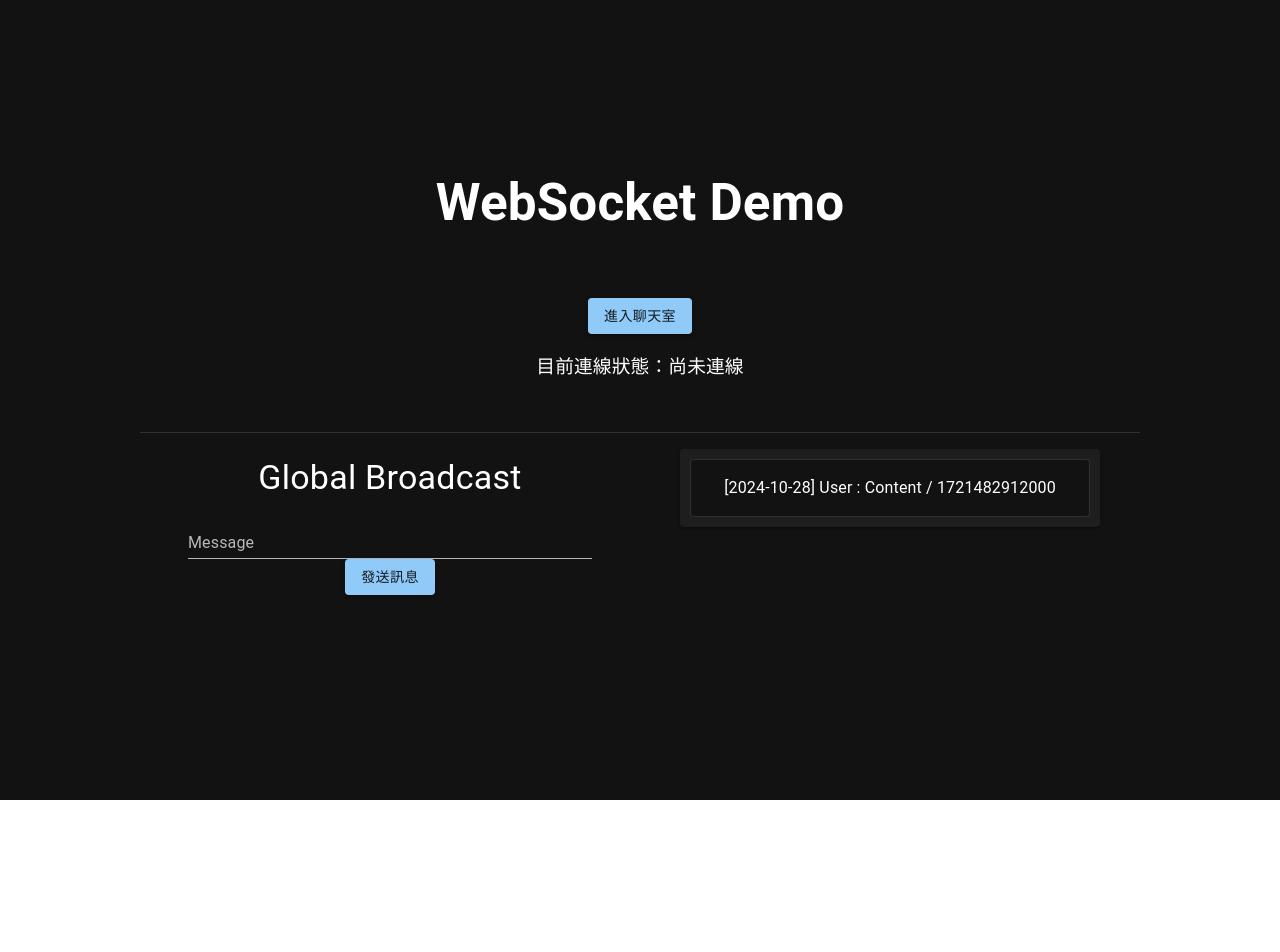
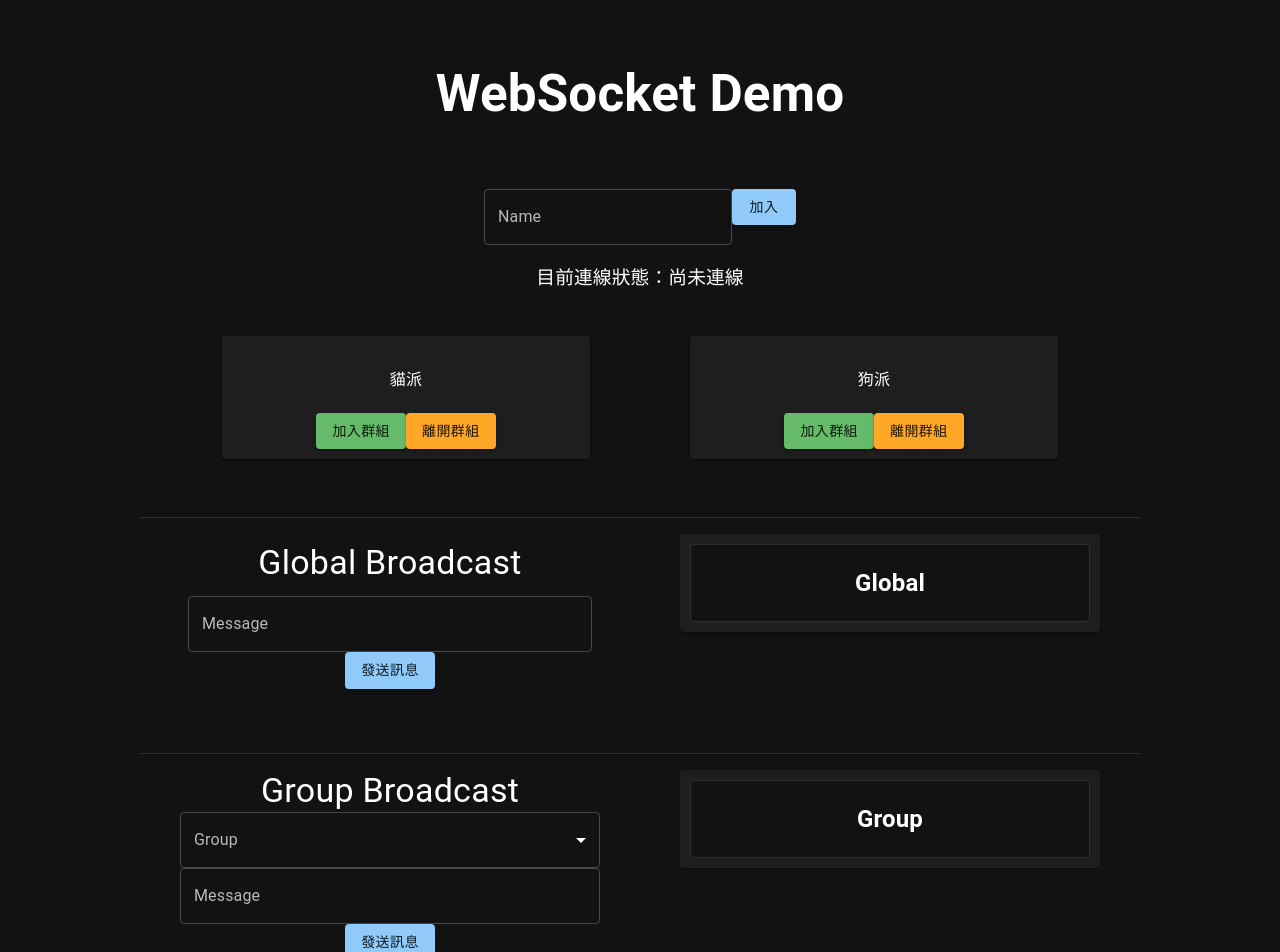
Before and after one commit to chen-chens/Demo-WebSocket-Client, a React (Vite) app: page /#/ in a window 1280 px wide. Shown: the top 952 px of the page. Before the commit the page ends 800 px from the top, so only its background shows below. Built offline with nearby package versions, Linux system fonts and the light colour scheme.

Commit message:
feat: GroupMessage work

```diff
--- a/src/App.tsx
+++ b/src/App.tsx
@@ -1,22 +1,31 @@
 import { useEffect, useState } from 'react'
 import './App.css'
-import { Box, Button, Card, Container, Divider, Grid, List, ListItem, TextField, Typography } from '@mui/material'
+import { Box, Button, Card, Container, Divider, FormControl, Grid, InputLabel, List, ListItem, MenuItem, Select, SelectChangeEvent, TextField, Typography } from '@mui/material'
 import { Outlet, Link } from 'react-router-dom'
 import { HubConnection } from '@microsoft/signalr'
 import { createConnection } from './signalRConnection'
 import dayjs from 'dayjs'
+import ChatList from './components/chatList'
+import { BaseObject, BroadCastType, GroupMessageType, MessageType, PrivateMessageType } from './types'
 
 
-interface MessageType {
-  user: string;
-  traceId: string;
-  content: string;
-  createdTime: string;
-}
 function App() {
+  const groupList = [
+    {
+      id: "cat",
+      name: "貓派",
+    },
+    {
+      id: "dog",
+      name: "狗派",
+    },
+  ];
   const [loading, setLoading] = useState(false);
   const [connection, setConnection] = useState<HubConnection|null>(null);
   const [connectionStatus, setConnectionStatus] = useState(false);
+
+  const [currentUser, setCurrentUser] = useState('');
+  const [currentGroup, setCurrentGroup] = useState<BaseObject>();
 
   // 訊息輸入：
   const [globalMessage, setGlobalMessage] = useState('');
@@ -25,8 +34,9 @@ function App() {
 
   // 紀錄訊息列表：
   const [globalMessages, setGlobalMessages] = useState<MessageType[]>([]);
-  const [groupMessages, setGroupMessages] = useState<MessageType[]>([]);
-  const [privateMessages, setPrivateMessages] = useState<MessageType[]>([]);
+  const [groupMessages, setGroupMessages] = useState<GroupMessageType[]>([]);
+  const [privateMessages, setPrivateMessages] = useState<PrivateMessageType[]>([]);
+
 
   const handleConnection = async() => {
     setLoading(true);
@@ -46,7 +56,75 @@ function App() {
     }
   }
 
-  const handleSend = async () => {
+  const handleBasicMessage = (content: string): MessageType => {
+    const message: MessageType = {
+      user: currentUser,
+      traceId: `${new Date().getTime()}`,
+      content,
+      createdTime: dayjs().format('YYYY-MM-DD HH:mm:ss'),
+    };
+
+    return message;
+  }
+
+  const handleJoinGroup = async (groupId: string) => {
+    if(!connectionStatus || !connection){
+      alert("尚未進入聊天室！");
+      return;
+    }
+
+    try{
+      await connection.invoke("JoinGroup", groupId);
+      alert("JoinGroup: " + groupId);
+    }catch(error){
+      console.log("handleJoinGroup error: ", error);
+      alert("Join Group failurely!");
+    }
+  }
+
+  const handleLeaveGroup = async (groupId: string) => {
+    if(!connectionStatus || !connection){
+      alert("尚未進入聊天室！");
+      return;
+    }
+
+    try{
+      await connection.invoke("LeaveGroup", groupId);
+      alert("LeaveGroup: " + groupId);
+    }catch(error){
+      console.log("handleLeaveGroup error: ", error);
+      alert("Leave Group failurely!");
+    }
+  }
+
+  const handleSendGroupMessage = async () => {
+    if(!connectionStatus || !connection){
+      alert("尚未進入聊天室！");
+      return;
+    }
+    if(!currentGroup){
+      alert("尚未選擇群組！");
+      return;
+    }
+
+    try{
+      const basicMessage = handleBasicMessage(groupMessage);
+      const message: GroupMessageType = {
+        ...basicMessage,
+        groupName: currentGroup.name,
+        groupId: currentGroup.id,
+      };
+      await connection.invoke('SendGroupMessage', currentGroup.id, message);
+
+      setGroupMessage('');
+      setCurrentGroup(undefined);
+    }catch(error){
+      console.log("handleSendGroupMessage error: ", error);
+      alert("Send Group Message failurely!");
+    }
+  }
+
+  const handleSendGlobalMessage = async () => {
     if(!connectionStatus || !connection){
       alert("尚未進入聊天室！");
       return;
@@ -54,18 +132,13 @@ function App() {
 
     try{
       // Send Message To Server
-      const message: MessageType = {
-        user: "Joanna",
-        traceId: `${new Date().getTime()}`,
-        content: globalMessage,
-        createdTime: dayjs().format('YYYY-MM-DD HH:mm:ss'),
-      };
+      const message: MessageType = handleBasicMessage(globalMessage);
+      await connection.invoke('SendGlobalMessage', message);
 
-      await connection.invoke('SendMessage', message);
       setGlobalMessage('');
     }catch(error){
-      console.log("HandleSend Fail: ", error);
-      alert("Send Message failurely!");
+      console.log("handleSendGlobalMessage error: ", error);
+      alert("Send Global Message failurely!");
     }
   }
 
@@ -79,30 +152,31 @@ function App() {
       setGlobalMessages(prev => [...prev, { ...record }]);
     };
 
-    const handleGroupMessage = (user: string, data: string) => {
+    const handleGroupMessage = (data: string) => {
+      console.log("🚀 ~ handleGroupMessage ~ data:", data)
       const record = JSON.parse(data);
-      setGroupMessages(prev => [...prev, { user, ...record }]);
+      setGroupMessages(prev => [...prev, { ...record }]);
     };
 
-    const handlePrivateMessage = (user: string, data: string) => {
+    const handlePrivateMessage = (data: string) => {
       const record = JSON.parse(data);
-      setPrivateMessages(prev => [...prev, { user, ...record }]);
+      setPrivateMessages(prev => [...prev, { ...record }]);
     };
 
     // 建立監聽：GlobalMessage
     connection.on('GlobalMessage', handleGlobalMessage)
 
     // 建立監聽：GroupMessage
-    connection.on('Receive: groupMessage', handleGroupMessage)
+    connection.on('GroupMessage', handleGroupMessage)
 
     // 建立監聽：1on1 Message
-    connection.on('Receive: privateMessage', handlePrivateMessage)
+    connection.on('PrivateMessage', handlePrivateMessage)
 
     return () => {
       // 停止監聽
-      connection.off('Receive: globalMessage', handleGlobalMessage)
-      connection.off('Receive: groupMessage', handleGroupMessage)
-      connection.off('Receive: privateMessage', handlePrivateMessage)
+      connection.off('GlobalMessage', handleGlobalMessage)
+      connection.off('GroupMessage', handleGroupMessage)
+      connection.off('PrivateMessage', handlePrivateMessage)
       // 關閉連線
       connection.stop();
     }
@@ -115,10 +189,44 @@ function App() {
         {/* <h2>系列一：推播範圍</h2> */}
         {/* <Link to={'/broadcast'}>Broad</Link> */}
 
-        <Button variant="contained" color="primary" onClick={handleConnection}>
-          進入聊天室
+        <TextField
+          variant="outlined"
+          label="Name"
+          value={currentUser}
+          onChange={(e) => setCurrentUser(e.target.value)}
+
+        />
+        <Button variant="contained" color="primary" onClick={handleConnection} >
+          加入
         </Button>
         <h3>目前連線狀態：{connectionStatus ? "連線中" : "尚未連線"}</h3>
+        <Container>
+        <Grid container spacing={10} p={2}>
+          {groupList.map(item => (
+            <Grid item xs={12} md={6} key={item.id}>
+              <Card variant="elevation" style={{margin: 10, padding: 10}}>
+                <h4>{item.name}</h4>
+
+                <Button
+                  onClick={() => handleJoinGroup(item.id)}
+                  variant="contained"
+                  color="success"
+                >
+                  加入群組
+                </Button>
+
+                <Button
+                  onClick={() => handleLeaveGroup(item.id)}
+                  variant="contained"
+                  color="warning"
+                >
+                  離開群組
+                </Button>
+              </Card>
+            </Grid>
+          ))}
+        </Grid>
+        </Container>
       </section>
       <Divider />
 
@@ -132,13 +240,13 @@ function App() {
               </Typography>
 
               <TextField
-                variant="standard"
+                variant="outlined"
                 label="Message"
                 value={globalMessage}
                 onChange={(e) => setGlobalMessage(e.target.value)}
                 fullWidth
               />
-              <Button onClick={handleSend} variant="contained" color="primary">
+              <Button onClick={handleSendGlobalMessage} variant="contained" color="primary">
                 發送訊息
               </Button>
 
@@ -147,23 +255,60 @@ function App() {
 
           {/* Messages Display */}
           <Grid item xs={12} md={6}>
-            <Card>
+            <ChatList
+              type={BroadCastType.GLOBAL}
+              messages={globalMessages}
+            />
+          </Grid>
+        </Grid>
+      </Container>
 
-                <Card key={123} variant="outlined" style={{margin: 10}}>
-                    <p>
-                      [2024-10-28] User : Content
-                      / <span>{new Date().getTime()}</span>
-                    </p>
-                </Card>
+      <Divider />
 
-                {globalMessages.map((item, index) => (
-                  <Card key={index} variant="outlined" style={{margin: 10, padding: 10}}>
-                    <h4>[{item.createdTime}] {item.user} : {item.content}</h4>
-                    <span>TraceId: {item.traceId}</span>
-                  </Card>
-                ))}
+      <Container>
+        <Grid container spacing={10} p={2}>
+          <Grid item xs={12} md={6}>
+          <Box mb={5}>
+              {/* Group Broadcast */}
+              <Typography variant="h4">Group Broadcast</Typography>
+              <FormControl fullWidth>
+                  <InputLabel>Group</InputLabel>
+                  <Select
+                      value={currentGroup}
+                      onChange={(e: SelectChangeEvent<BaseObject>) => setCurrentGroup({
+                        name: e.target.name,
+                        id: e.target.value.toString()
+                      })}
+                  >
+                    {groupList.map(item => (
+                      <MenuItem value={item.id}>{item.name}</MenuItem>
+                    ))}
+                  </Select>
+              </FormControl>
+              <TextField
+                  variant="outlined"
+                  label="Message"
+                  value={groupMessage}
+                  onChange={(e) => setGroupMessage(e.target.value)}
+                  fullWidth
+              />
+              <Button
+                onClick={handleSendGroupMessage}
+                variant="contained"
+                color="primary"
+              >
+                發送訊息
+              </Button>
 
-            </Card>
+            </Box>
+          </Grid>
+
+          {/* Messages Display */}
+          <Grid item xs={12} md={6}>
+            <ChatList
+              type={BroadCastType.GROUP}
+              messages={groupMessages}
+            />
           </Grid>
 
         </Grid>
--- /dev/null
+++ b/src/components/chatList/index.tsx
@@ -0,0 +1,24 @@
+import { BroadCastType, MessageType } from "@/types";
+import { Card } from "@mui/material";
+
+export interface ChatListProps {
+    type: BroadCastType;
+    messages: MessageType[];
+}
+export default function ChatList(props: ChatListProps){
+
+    return(
+        <Card>
+            <Card key={123} variant="outlined" style={{margin: 10}}>
+                <h2>{props.type}</h2>
+            </Card>
+
+            {props.messages.map((item, index) => (
+                <Card key={index} variant="outlined" style={{margin: 10, padding: 10}}>
+                    <h4>[{item.createdTime}] {item.user} : {item.content}</h4>
+                    {/* <span>TraceId: {item.traceId}</span> */}
+                </Card>
+            ))}
+        </Card>
+    )
+}
--- /dev/null
+++ b/src/types/index.ts
@@ -0,0 +1,27 @@
+export enum BroadCastType {
+    GLOBAL = "Global",
+    GROUP = "Group",
+    PRIVATE = "Private"
+}
+
+export interface MessageType {
+    user: string;
+    traceId: string;
+    content: string;
+    createdTime: string;
+}
+
+export interface GroupMessageType extends MessageType {
+    groupName: string;
+    groupId: string;
+}
+
+export interface PrivateMessageType extends MessageType {
+    targetName: string;
+    targetId: string;
+}
+
+export interface BaseObject {
+    id: string;
+    name: string;
+}
```
Also changed, not shown: public/dog.svg (added).
